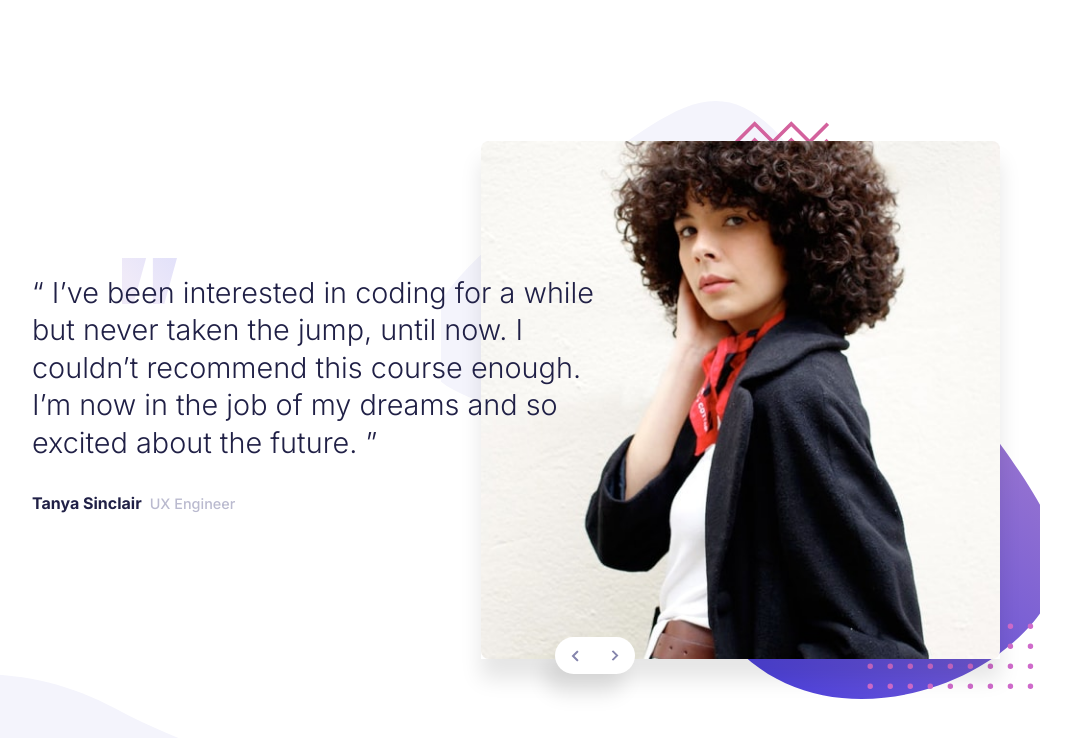
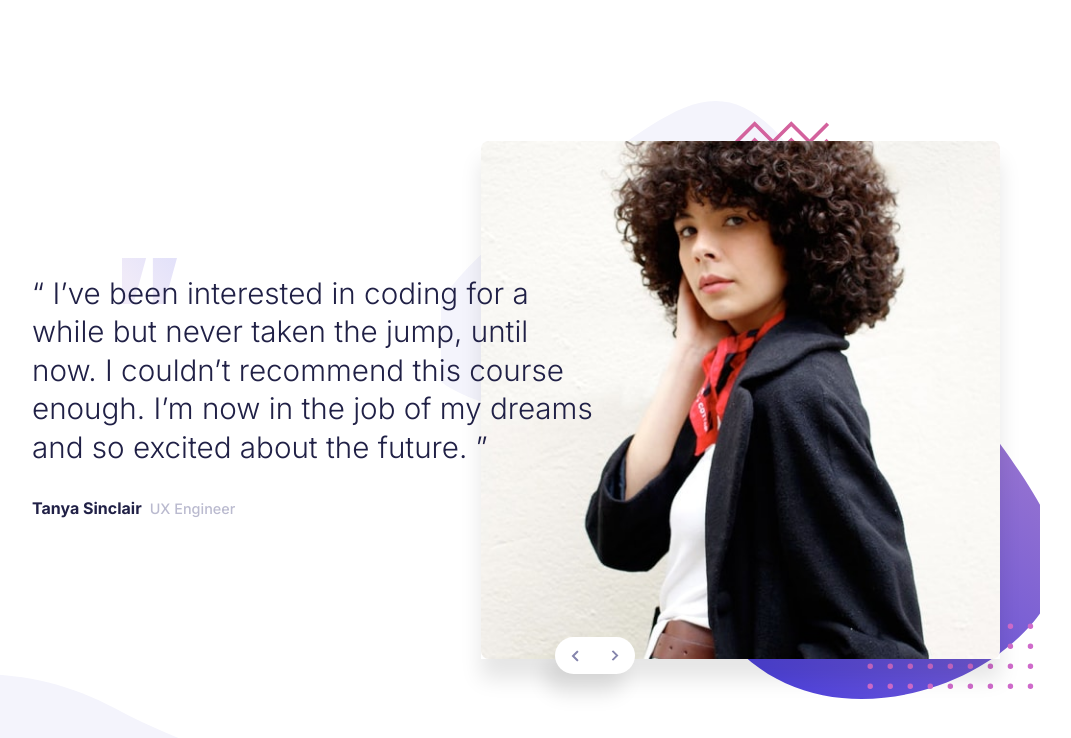
Before and after one commit to syzwnftr/coding-testimonial-slider, a plain HTML site: page index.html in a window 1280 px wide. Shown: the whole page, without its empty margins (112-1183 px from the left). Drawn offline with Linux system fonts and the light colour scheme.

Commit message:
Removed comment and changed font-size

```diff
--- a/style.css
+++ b/style.css
@@ -33,7 +33,6 @@ main {
 }
 
 .card-img {
-  /* outline: 1px solid red; */
   padding: 1rem;
   background: url("./images/pattern-bg.svg");
   background-position: center;
@@ -42,7 +41,6 @@ main {
 }
 
 .img-div {
-  /* outline: 1px solid black; */
   margin: 1.5rem;
   position: relative;
   box-shadow: 0px 20px 20px 0px rgba(0, 0, 0, 0.1);
@@ -89,7 +87,6 @@ main {
 }
 
 .review-div {
-  /* outline: 1px solid black; */
   margin-top: 1rem;
   padding: 1rem 0;
   background: url("./images/pattern-quotes.svg") no-repeat;
@@ -142,13 +139,11 @@ main {
   }
 
   .card-img {
-    /* outline: 1px solid black; */
     flex-basis: 100%;
     order: 1;
   }
 
   .review-div {
-    /* outline: 1px solid black; */
     flex-basis: 100%;
   }
 
@@ -181,7 +176,7 @@ main {
   }
 
   .review {
-    font-size: 1.8rem;
+    font-size: 1.85rem;
     padding: 0 0 0 1rem;
   }
 
```
